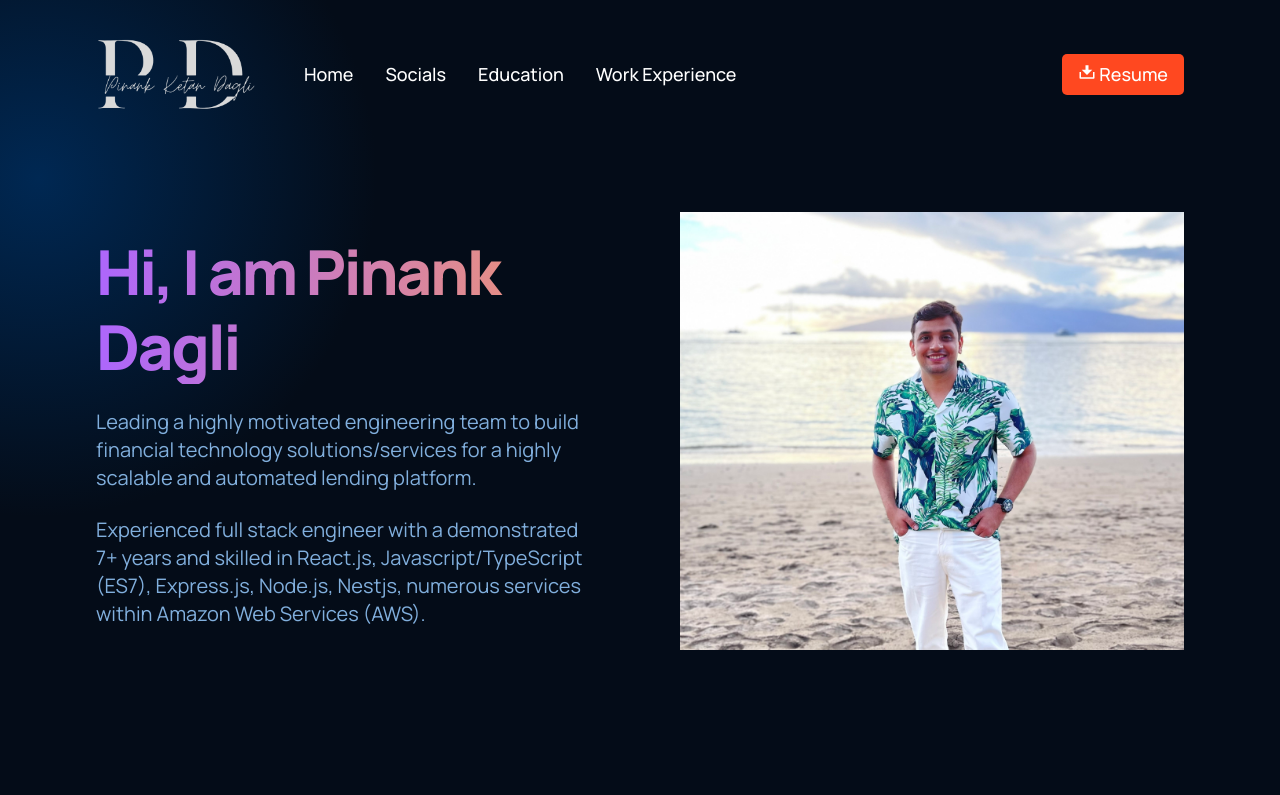
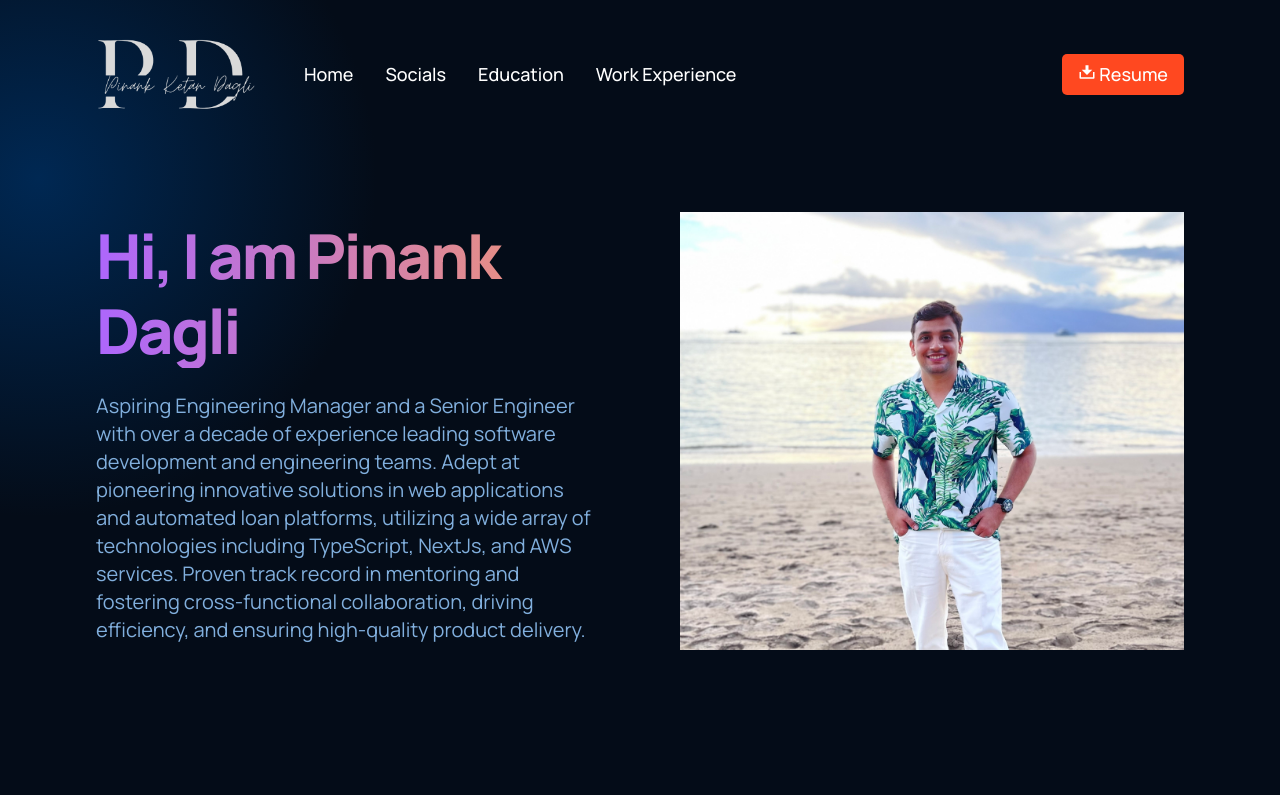
Before and after one commit to daglipinank/portfolio, a React (Create React App) app: page / in a window 1280 px wide. Shown: the top 795 px of the page. Built offline with nearby package versions, Linux system fonts and the light colour scheme.

Commit message:
add new summary

```diff
--- a/src/containers/header/Header.jsx
+++ b/src/containers/header/Header.jsx
@@ -7,8 +7,11 @@ const Header = () => {
     <div className="portfolio__header section__padding">
       <div className="portfolio__header-content">
         <h1 className="gradient__text">Hi, I am Pinank Dagli</h1>
-        <p>Leading a highly motivated engineering team to build financial technology solutions/services for a highly scalable and automated lending platform.</p>
-        <p>Experienced full stack engineer with a demonstrated 7+ years and skilled in React.js, Javascript/TypeScript (ES7), Express.js, Node.js, Nestjs, numerous services within Amazon Web Services (AWS).</p>
+        <p>
+          Aspiring Engineering Manager and a Senior Engineer with over a decade of experience leading software development and engineering teams.
+          Adept at pioneering innovative solutions in web applications and automated loan platforms, utilizing a wide array of technologies including TypeScript, NextJs, and AWS services.
+          Proven track record in mentoring and fostering cross-functional collaboration, driving efficiency, and ensuring high-quality product delivery.
+        </p>
       </div>
       <div className="portfolio__header-image">
         <img src={pinank} alt="Pinank"/>
```
